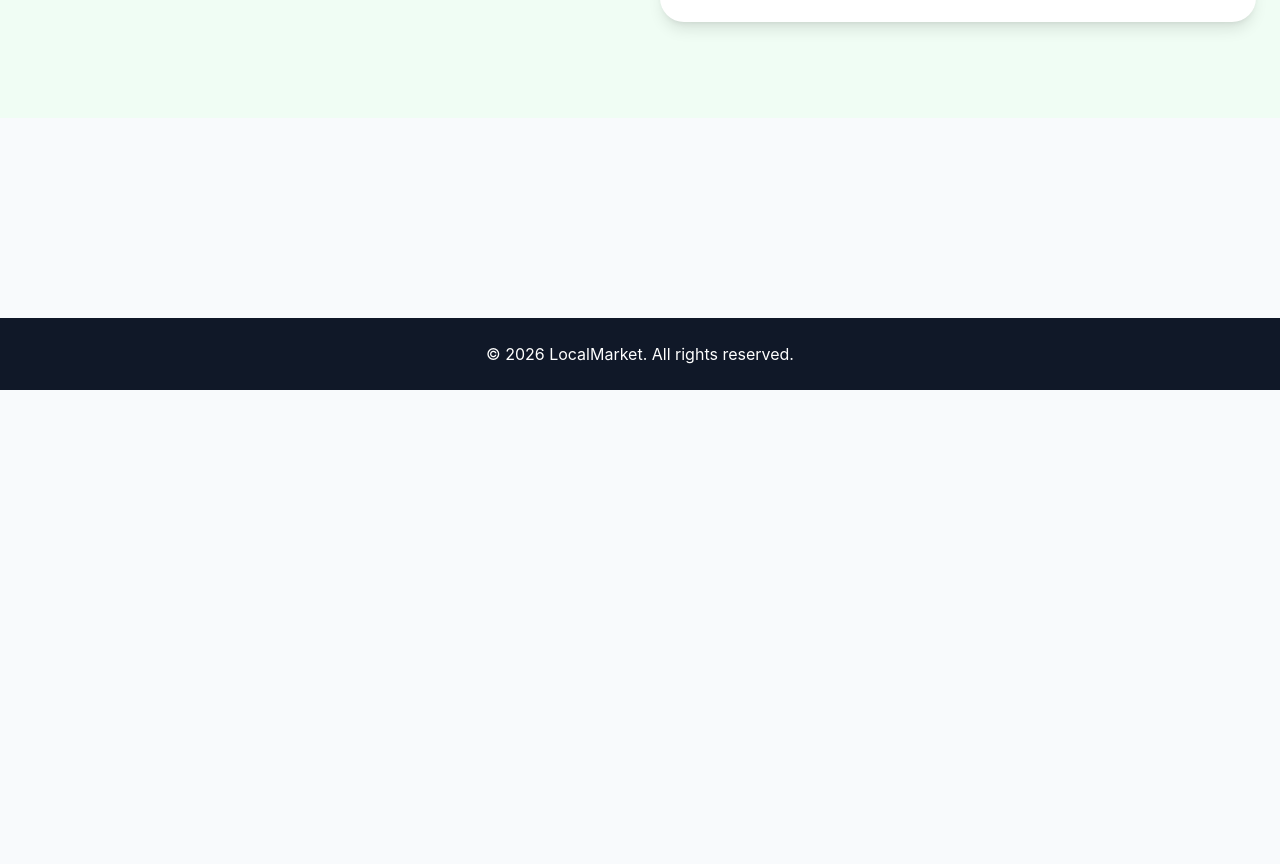
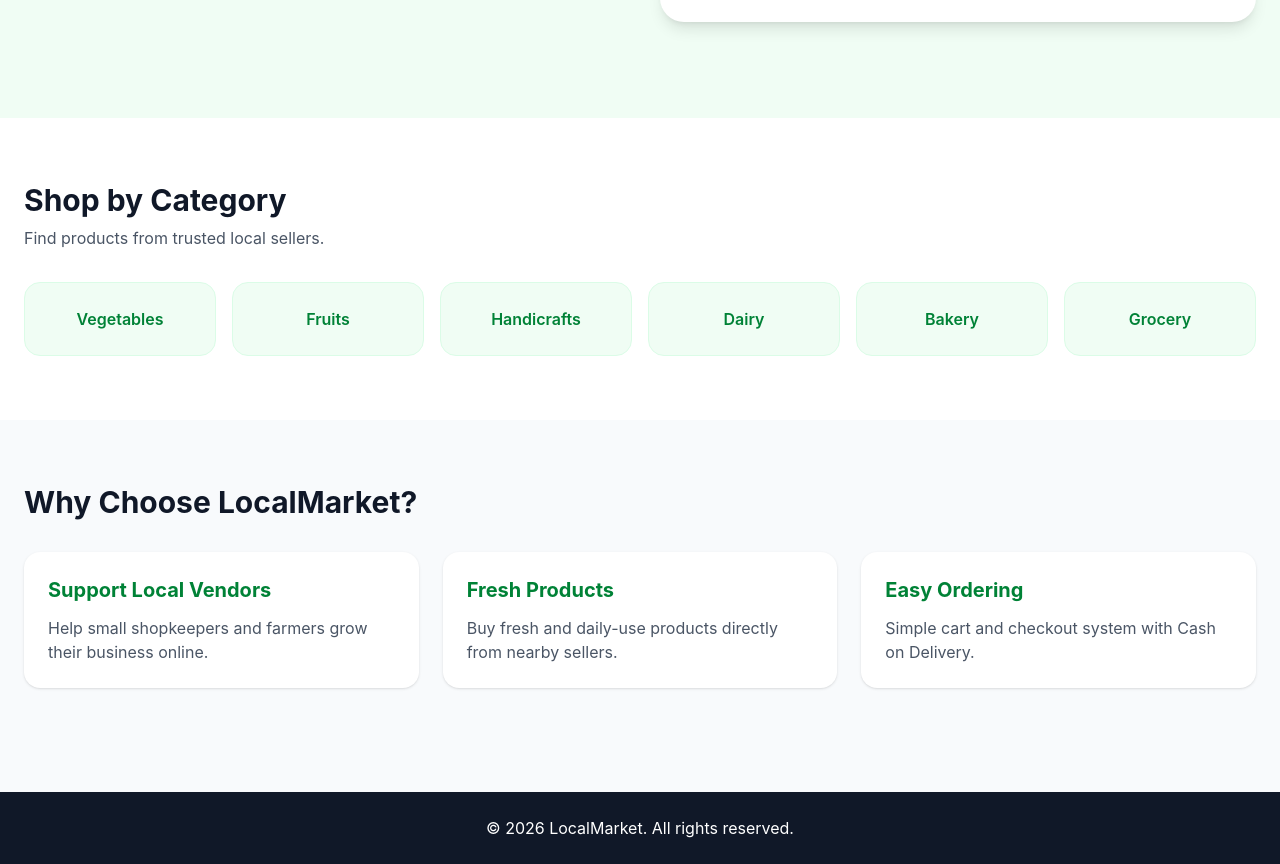
Before and after one commit to aditya25616/local-market-frontend, a React (Vite) app: page / in a window 1280 px wide. Shown: the part 594-1458 px from the top of the page. Before the commit the page ends 984 px from the top, so only its background shows below. Built offline with nearby package versions, Linux system fonts and the light colour scheme.

Commit message:
initial home section updataion

```diff
--- a/src/pages/Home/Home.jsx
+++ b/src/pages/Home/Home.jsx
@@ -1,48 +1,14 @@
-import { Link } from "react-router-dom";
+import Hero from "./sections/Hero";
+import Categories from "./sections/Categories";
+import WhyChooseUs from "./sections/WhyChooseUs";
 
 function Home() {
   return (
-    <section className="bg-green-50 min-h-[80vh] flex items-center">
-      <div className="max-w-7xl mx-auto px-6 grid md:grid-cols-2 gap-10 items-center">
-        <div>
-          <p className="text-green-600 font-semibold mb-3">
-            Support Local Vendors
-          </p>
-
-          <h1 className="text-5xl font-bold leading-tight text-gray-900">
-            Buy fresh and local products from nearby sellers
-          </h1>
-
-          <p className="mt-5 text-gray-600 text-lg">
-            LocalMarket helps small vendors sell online and customers shop easily from trusted local stores.
-          </p>
-
-          <div className="mt-8 flex gap-4">
-            <Link
-              to="/products"
-              className="bg-green-600 text-white px-6 py-3 rounded-lg"
-            >
-              Shop Now
-            </Link>
-
-            <Link
-              to="/register"
-              className="border border-green-600 text-green-600 px-6 py-3 rounded-lg"
-            >
-              Become Vendor
-            </Link>
-          </div>
-        </div>
-
-        <div className="bg-white p-6 rounded-3xl shadow-lg">
-          <img
-            src="https://images.unsplash.com/photo-1542838132-92c53300491e"
-            alt="Local market"
-            className="rounded-2xl w-full h-[400px] object-cover"
-          />
-        </div>
-      </div>
-    </section>
+    <>
+      <Hero />
+      <Categories />
+      <WhyChooseUs />
+    </>
   );
 }
 
--- /dev/null
+++ b/src/pages/Home/sections/Categories.jsx
@@ -0,0 +1,25 @@
+function Categories() {
+  const categories = ["Vegetables", "Fruits", "Handicrafts", "Dairy", "Bakery", "Grocery"];
+
+  return (
+    <section className="py-16 bg-white">
+      <div className="max-w-7xl mx-auto px-6">
+        <h2 className="text-3xl font-bold text-gray-900">Shop by Category</h2>
+        <p className="mt-2 text-gray-600">Find products from trusted local sellers.</p>
+
+        <div className="mt-8 grid grid-cols-2 md:grid-cols-3 lg:grid-cols-6 gap-4">
+          {categories.map((category) => (
+            <div
+              key={category}
+              className="bg-green-50 border border-green-100 rounded-2xl p-6 text-center font-semibold text-green-700 hover:shadow-md transition"
+            >
+              {category}
+            </div>
+          ))}
+        </div>
+      </div>
+    </section>
+  );
+}
+
+export default Categories;
--- /dev/null
+++ b/src/pages/Home/sections/Hero.jsx
@@ -0,0 +1,43 @@
+import { Link } from "react-router-dom";
+
+function Hero() {
+  return (
+    <section className="bg-green-50 min-h-[80vh] flex items-center">
+      <div className="max-w-7xl mx-auto px-6 grid md:grid-cols-2 gap-10 items-center">
+        <div>
+          <p className="text-green-600 font-semibold mb-3">
+            Support Local Vendors
+          </p>
+
+          <h1 className="text-5xl font-bold leading-tight text-gray-900">
+            Buy fresh and local products from nearby sellers
+          </h1>
+
+          <p className="mt-5 text-gray-600 text-lg">
+            LocalMarket helps small vendors sell online and customers shop easily from trusted local stores.
+          </p>
+
+          <div className="mt-8 flex gap-4">
+            <Link to="/products" className="bg-green-600 text-white px-6 py-3 rounded-lg">
+              Shop Now
+            </Link>
+
+            <Link to="/register" className="border border-green-600 text-green-600 px-6 py-3 rounded-lg">
+              Become Vendor
+            </Link>
+          </div>
+        </div>
+
+        <div className="bg-white p-6 rounded-3xl shadow-lg">
+          <img
+            src="https://images.unsplash.com/photo-1542838132-92c53300491e"
+            alt="Local market"
+            className="rounded-2xl w-full h-[400px] object-cover"
+          />
+        </div>
+      </div>
+    </section>
+  );
+}
+
+export default Hero;
--- /dev/null
+++ b/src/pages/Home/sections/WhyChooseUs.jsx
@@ -0,0 +1,35 @@
+function WhyChooseUs() {
+  const items = [
+    {
+      title: "Support Local Vendors",
+      desc: "Help small shopkeepers and farmers grow their business online."
+    },
+    {
+      title: "Fresh Products",
+      desc: "Buy fresh and daily-use products directly from nearby sellers."
+    },
+    {
+      title: "Easy Ordering",
+      desc: "Simple cart and checkout system with Cash on Delivery."
+    }
+  ];
+
+  return (
+    <section className="py-16 bg-slate-50">
+      <div className="max-w-7xl mx-auto px-6">
+        <h2 className="text-3xl font-bold text-gray-900">Why Choose LocalMarket?</h2>
+
+        <div className="mt-8 grid md:grid-cols-3 gap-6">
+          {items.map((item) => (
+            <div key={item.title} className="bg-white rounded-2xl p-6 shadow-sm">
+              <h3 className="text-xl font-bold text-green-700">{item.title}</h3>
+              <p className="mt-3 text-gray-600">{item.desc}</p>
+            </div>
+          ))}
+        </div>
+      </div>
+    </section>
+  );
+}
+
+export default WhyChooseUs;
```
